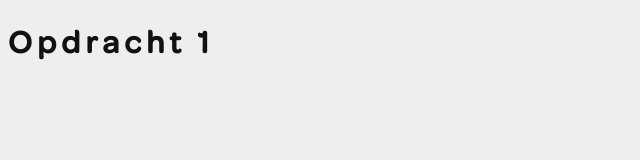
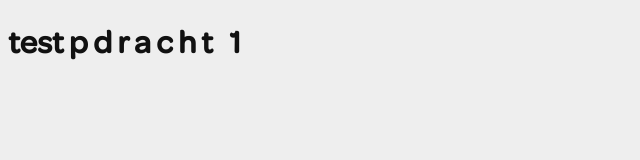
Before and after one commit to gylianto/fvd, a plain HTML site: page opdracht1/index.html in a window 1280 px wide. Shown: the whole page, without its empty margins (0-640 px from the left). Drawn offline with Linux system fonts and the light colour scheme.

Commit message:
een span is aangepast

```diff
--- a/opdracht1/index.html
+++ b/opdracht1/index.html
@@ -14,7 +14,7 @@
 
 <body>
 	<h1>
-		<span>O</span>
+		<span>test</span>
 		<span>p</span>
 		<span>d</span>
 		<span>r</span>
```
